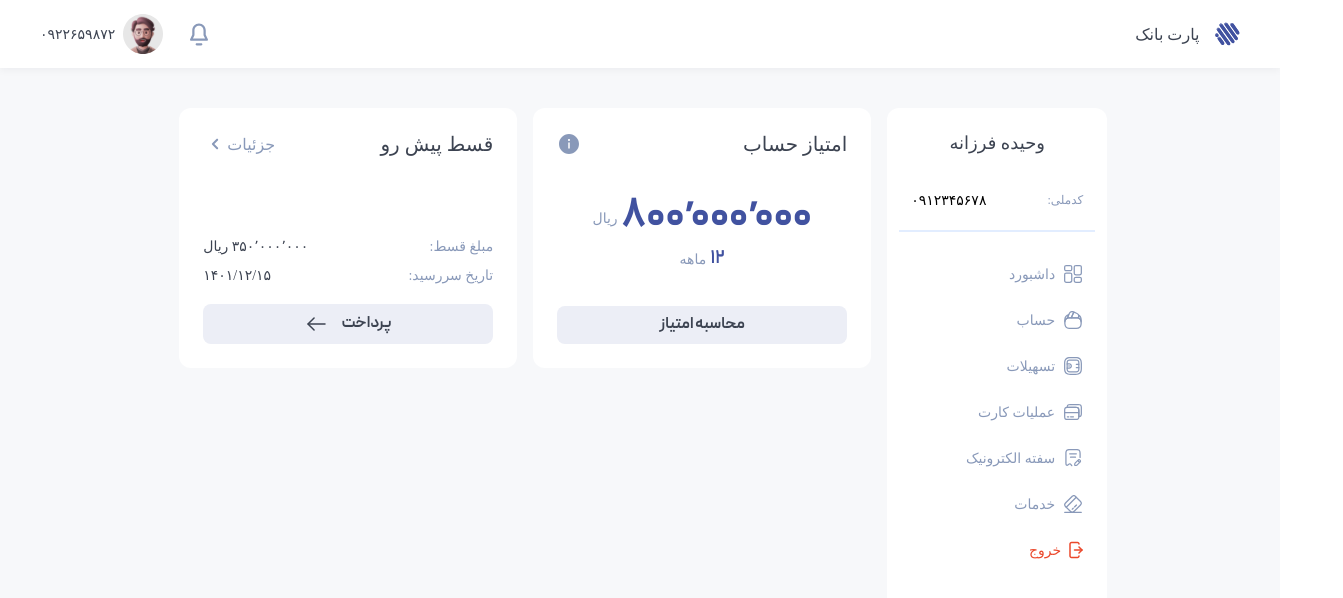
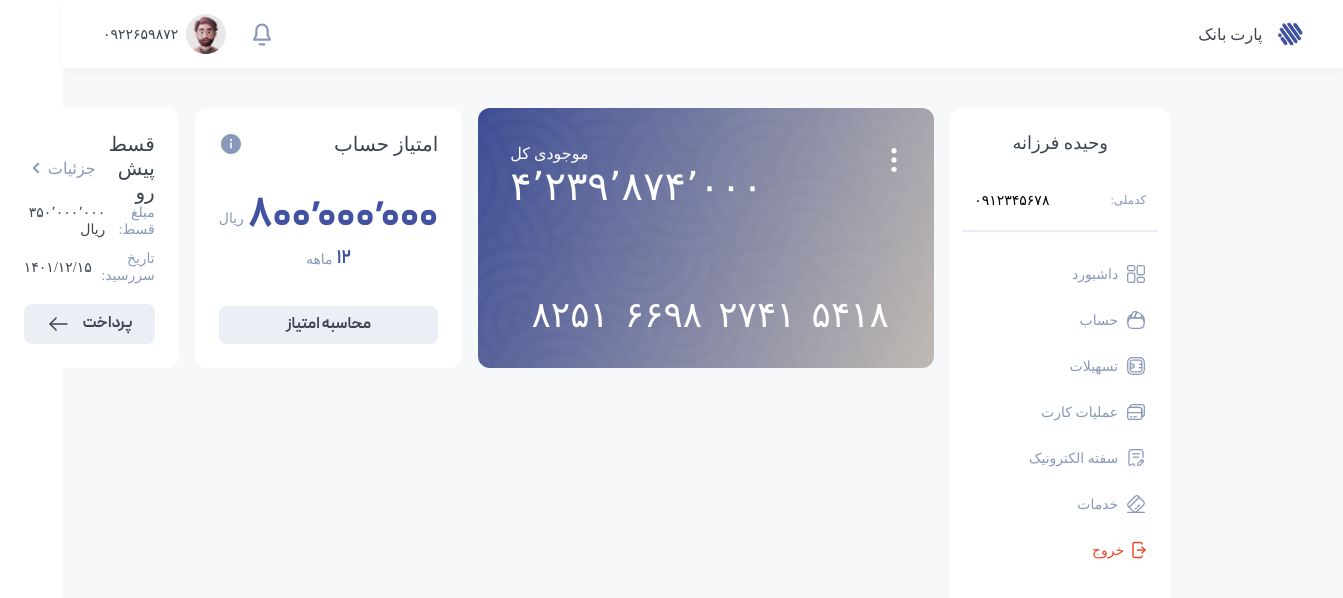
Before and after one commit to vahidefarzane/Part-bank-app, a Vue app: page / in a window 1280 px wide. Shown: the top 598 px of the page, 1343 px wide, since content can reach past the window. Built offline with nearby package versions, Linux system fonts and the light colour scheme; a web font is replaced by a local one.

Commit message:
feat: create UI credit card component

```diff
--- /dev/null
+++ b/src/components/view/credit-card.vue
@@ -0,0 +1,76 @@
+<script>
+export default {}
+</script>
+
+<template>
+  <div class="credit-card">
+    <div class="credit-card__pattern">
+      <div class="credit-card__frame card">
+        <div class="card__base">
+          <img src="@/assets/icons/more.svg" alt="more-info" />
+          <div class="card__inventory">
+            <span class="card__inventory_title">موجودی کل</span>
+            <span class="card__inventory_count">۴٬۲۳۹٬۸۷۴٬۰۰۰</span>
+          </div>
+        </div>
+
+        <div class="card__number">
+          <!-- <div>{{ depositStore.cardNumber?.slice(0, 4) }}</div>
+          <div>{{ depositStore.cardNumber?.slice(4, 8) }}</div>
+          <div>{{ depositStore.cardNumber?.slice(8, 12) }}</div>
+          <div>{{ depositStore.cardNumber?.slice(12, 16) }}</div> -->
+          <span>۵۴۱۸</span>
+          <span>۲۷۴۱</span>
+          <span>۶۶۹۸</span>
+          <span>۸۲۵۱</span>
+        </div>
+      </div>
+    </div>
+  </div>
+</template>
+
+<style lang="scss">
+.credit-card {
+  width: 456px;
+  height: 260px;
+  border-radius: 12px;
+  background: linear-gradient(
+    112deg,
+    var(--primary-500) 0%,
+    var(--secondary-100) 100%,
+    var(--secondary-100) 100%
+  );
+  &__pattern {
+    background: url(@/assets/images/pattern-card.png);
+  }
+  &__frame {
+    width: 456px;
+    height: 260px;
+    @include flex-box(column, space-between);
+    border-radius: 12px;
+    padding: 2.25rem 1.5rem 2rem 2rem;
+    background: url(@/assets/images/noise-card.png) 0% 0% / 50.399999380111694px
+      50.399999380111694px repeat;
+  }
+  .card {
+    &__base {
+      @include flex-box(row, space-between, flex-start);
+    }
+    &__number {
+      @include flex-box(row, center, center, 1rem);
+      color: var(--color-white);
+      @include font-style(2.25rem, 400);
+    }
+    &__inventory {
+      @include flex-box(column, center, flex-end);
+      color: var(--color-white);
+      &_title {
+        @include font-style(1rem, 500);
+      }
+      &_count {
+        @include font-style(2.5rem, 500);
+      }
+    }
+  }
+}
+</style>
--- a/src/pages/dashboard-page.vue
+++ b/src/pages/dashboard-page.vue
@@ -1,11 +1,13 @@
 <script setup>
 import scoresAccount from '@/components/view/scores-account.vue';
 import installmentAccount from '@/components/view/installment-account.vue';
+import creditCard from '@/components/view/credit-card.vue';
 </script>
 
 <template>
   <main class="dashboard">
     <section class="dashboard__scores-section">
+      <creditCard/>
       <scoresAccount/>
       <installmentAccount/>
     </section>
```
